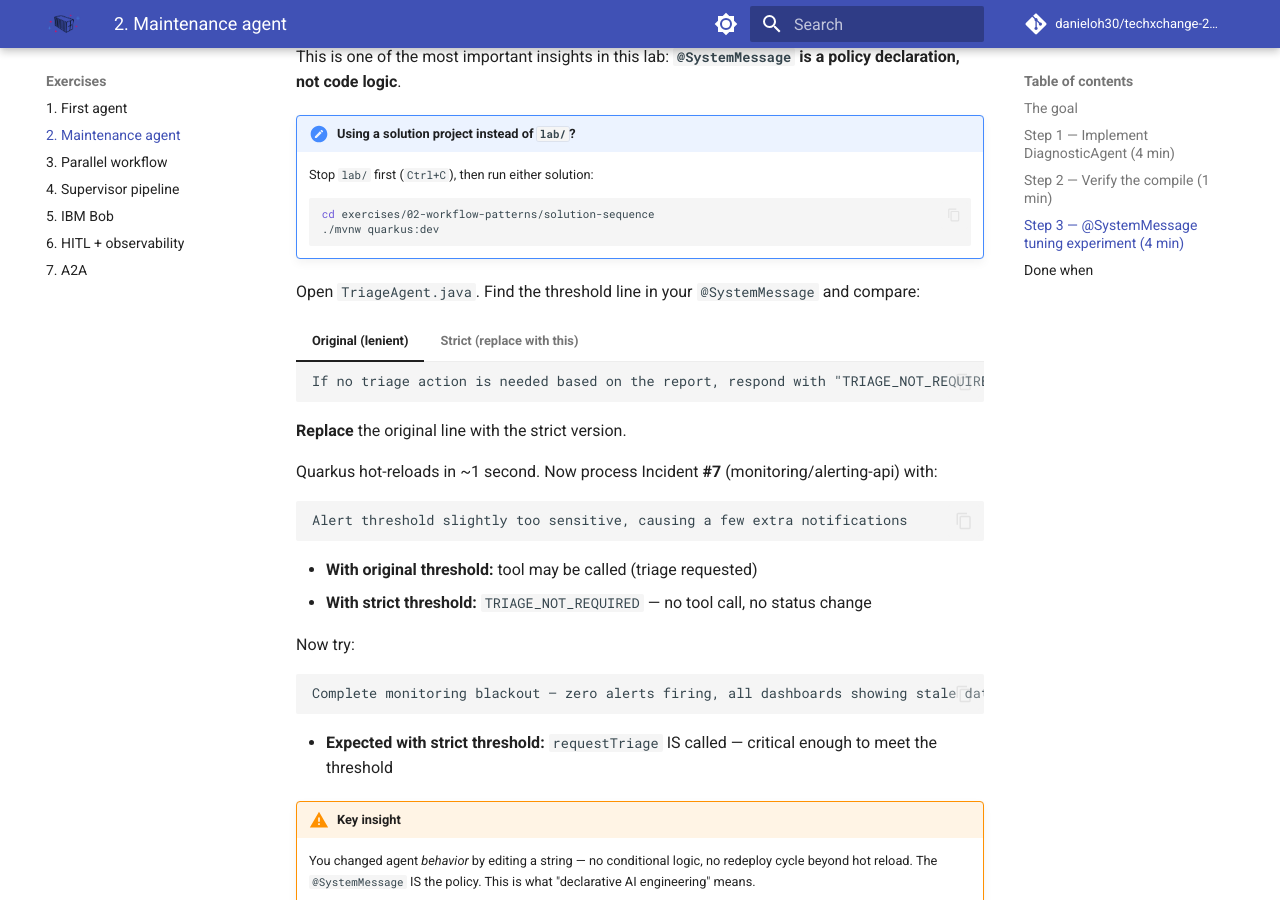
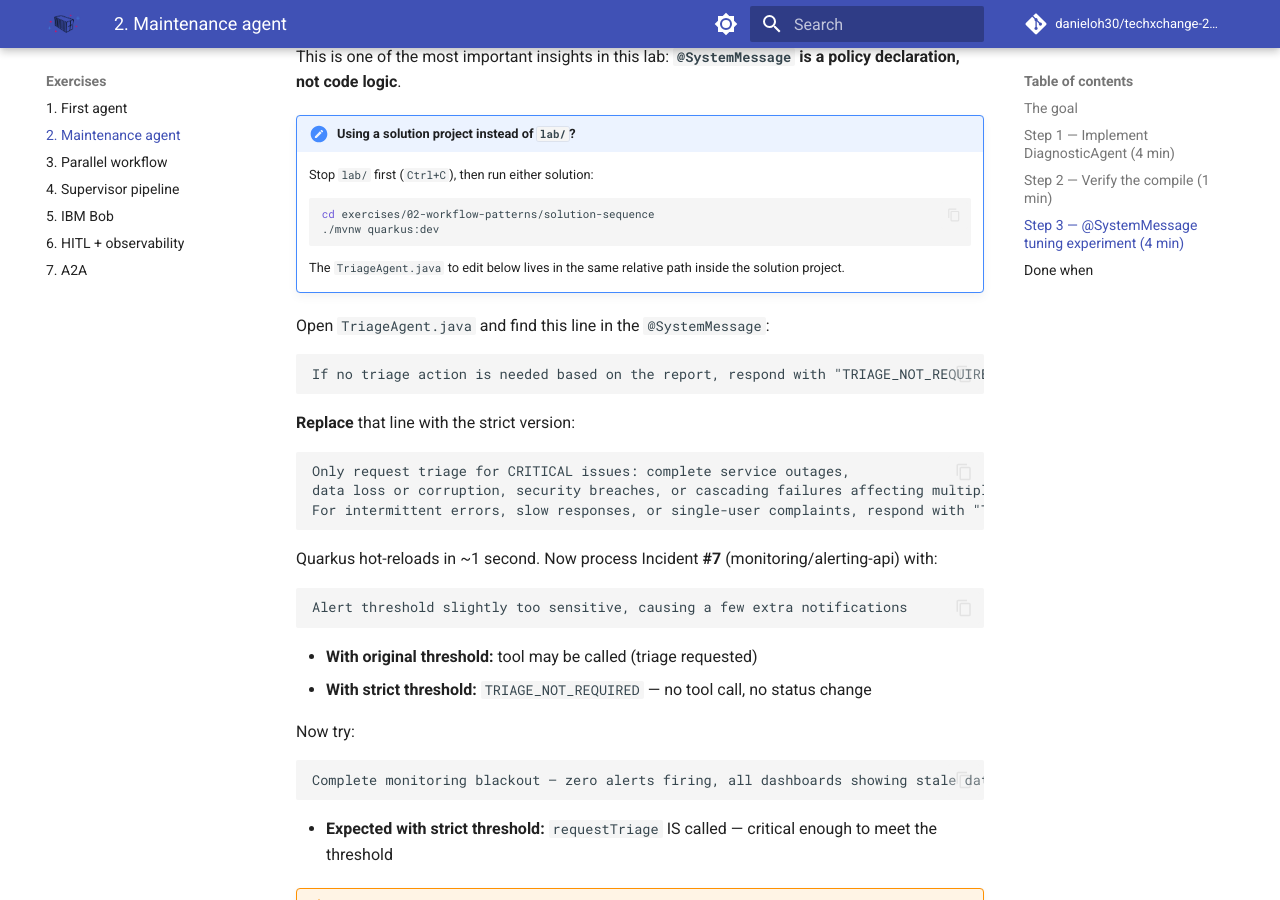
Before and after one commit to danieloh30/techxchange-2026-quarkus-bob-lab, an MkDocs documentation site: the page built from docs/02-maintenance-agent/START_HERE.md, in a window 1280 px wide and 900 px high, scrolled down 2373 px. Built offline with MkDocs 1.6.1 and Material for MkDocs 9.7.7, drawn with Linux system fonts in a browser that asks for light colours; comment, search, counter and statistics services are not loaded.

Commit message:
docs(exercise-02): simplify SystemMessage tuning instructions

````diff
--- a/docs/02-maintenance-agent/START_HERE.md
+++ b/docs/02-maintenance-agent/START_HERE.md
@@ -104,24 +104,21 @@ This is one of the most important insights in this lab: **`@SystemMessage` is a
     cd exercises/02-workflow-patterns/solution-sequence
     ./mvnw quarkus:dev
     ```
+    The `TriageAgent.java` to edit below lives in the same relative path inside the solution project.
 
-Open `TriageAgent.java`. Find the threshold line in your `@SystemMessage` and compare:
+Open `TriageAgent.java` and find this line in the `@SystemMessage`:
 
-=== "Original (lenient)"
+```
+If no triage action is needed based on the report, respond with "TRIAGE_NOT_REQUIRED".
+```
 
-    ```
-    If no triage action is needed based on the report, respond with "TRIAGE_NOT_REQUIRED".
-    ```
+**Replace** that line with the strict version:
 
-=== "Strict (replace with this)"
-
-    ```
-    Only request triage for CRITICAL issues: complete service outages,
-    data loss or corruption, security breaches, or cascading failures affecting multiple systems.
-    For intermittent errors, slow responses, or single-user complaints, respond with "TRIAGE_NOT_REQUIRED".
-    ```
-
-**Replace** the original line with the strict version.
+```
+Only request triage for CRITICAL issues: complete service outages,
+data loss or corruption, security breaches, or cascading failures affecting multiple systems.
+For intermittent errors, slow responses, or single-user complaints, respond with "TRIAGE_NOT_REQUIRED".
+```
 
 Quarkus hot-reloads in ~1 second. Now process Incident **#7** (monitoring/alerting-api) with:
 
````
